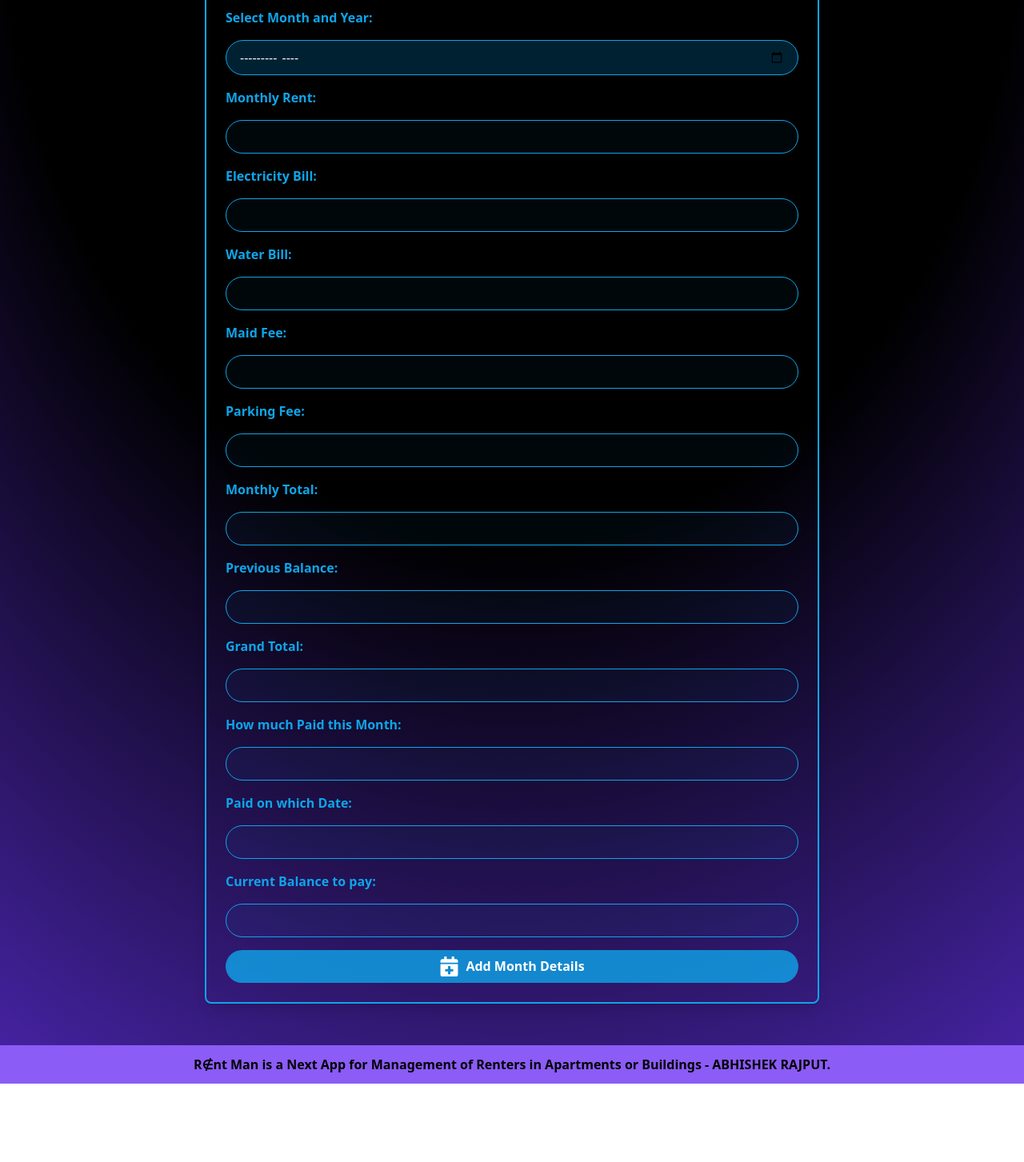
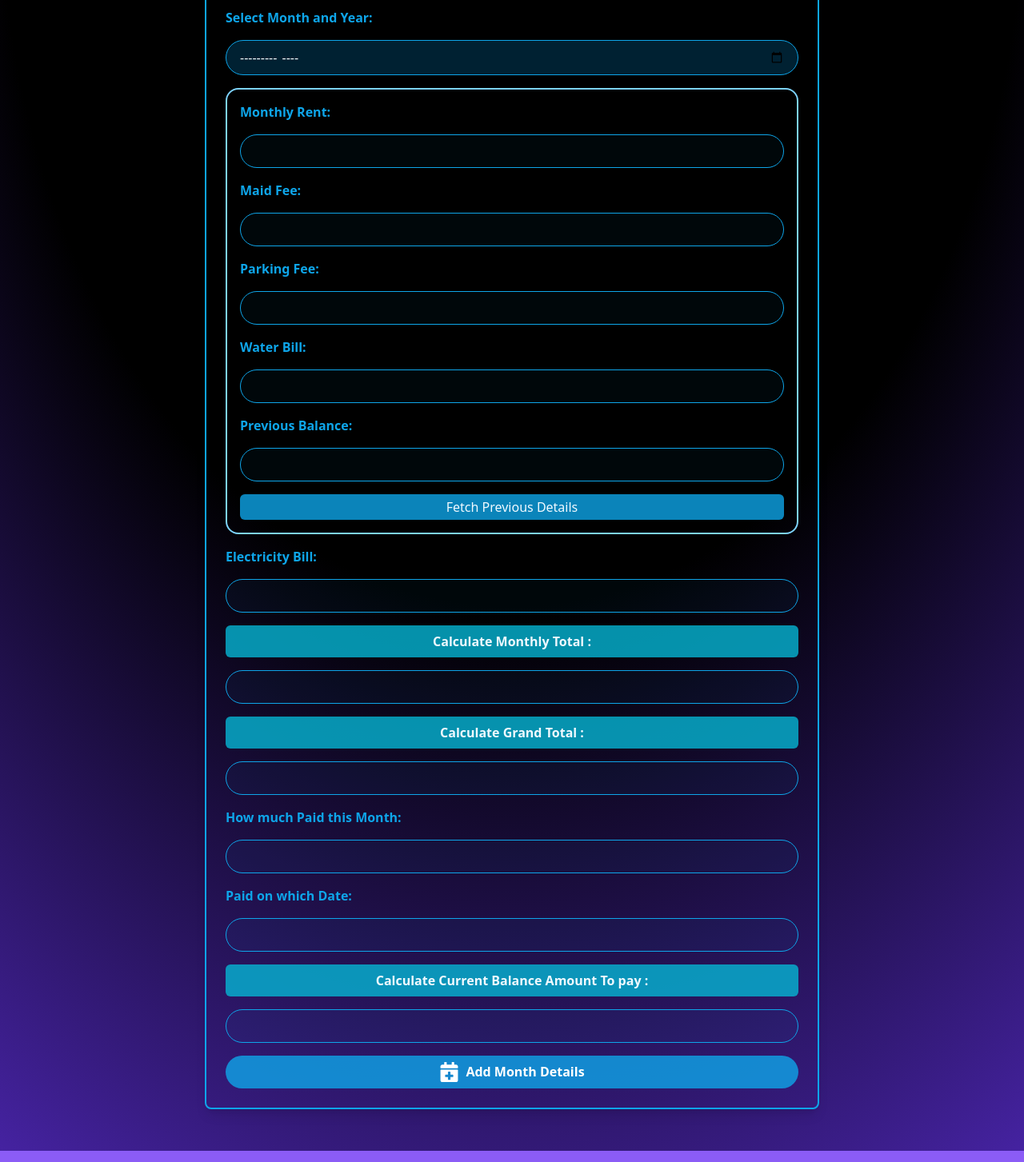
Before and after one commit to Abhi16082001/RentMan, a Next.js app: page /mdetails in a window 1280 px wide. Shown: the part 336-1789 px from the top of the page at 80% size. Before the commit the page ends 1691 px from the top, so only its background shows below. Built offline with nearby package versions, Linux system fonts and the light colour scheme.

Commit message:
Automated Calculations

```diff
--- /dev/null
+++ b/app/api/fetchprev/route.js
@@ -0,0 +1,44 @@
+import { NextResponse } from "next/server";
+import getClient from "@/lib/mongodb";
+import { ObjectId } from 'mongodb';
+
+export async function GET(request) {
+
+    const { searchParams } = new URL(request.url);
+    const id = searchParams.get('uid');
+  // Replace the uri string with your connection string.
+  const client = await getClient();
+    try {
+      const database = client.db('BuildingsDB');
+      const rntrs = database.collection('renters');
+      // Query for a movie that has the title 'Back to the Future'
+      // const query = { title: 'Back to the Future' };
+      const query = { "uid": id, };
+      const alluid = await rntrs.find(query).toArray();
+
+
+
+if (alluid.length === 0) {
+    console.log('No records found for the given user ID.');
+    return NextResponse.json({success:false}) // Handle the case where no records are found
+  }
+
+  // Sort the records by the "month" field in descending order
+  const sortedRecords = alluid.sort((a, b) => b.month.localeCompare(a.month));
+
+  // Get the latest record
+  const latestRecord = sortedRecords[0]; // The first record after sorting is the latest
+
+  console.log('Latest record:', latestRecord);
+
+  // If you only want the "month" field
+  const latestMonth = latestRecord.month;
+  console.log('Latest month:', latestMonth);
+
+
+      return NextResponse.json({success:true,latestRecord})
+    } finally {
+      // Ensures that the client will close when you finish/error
+      // await client.close();
+    }
+  }
--- a/app/editdetails/page.js
+++ b/app/editdetails/page.js
@@ -3,6 +3,7 @@ import React from 'react'
 import { useSearchParams } from 'next/navigation';
 import { useState,useEffect} from 'react';
 import { Suspense } from 'react';
+import { MdSecurityUpdate } from "react-icons/md";
 export default function Page() {
   // <Suspense fallback={<div>Loading...</div>}>
   //   const searchParams = useSearchParams();
@@ -68,6 +69,41 @@ export default function Page() {
     }
 
 
+
+    const handletotal = () => {
+      const rent= parseInt(dmodel.rent, 10);
+      const mfee= parseInt(dmodel.mfee, 10);
+      const pfee= parseInt(dmodel.pfee, 10);
+      const bill= parseInt(dmodel.bill, 10);
+      const wbill= parseInt(dmodel.wbill, 10);
+      const total=rent+mfee+pfee+bill+wbill
+      if(total===0 || !total){
+        setdmodel({...dmodel,mtot:"0"})
+      }
+     else{ setdmodel({...dmodel,mtot:total})}
+    };
+
+    const handlegtot = () => {
+      const mtot= parseInt(dmodel.mtot, 10);
+      const bal= parseInt(dmodel.bal, 10);
+      const gtotal=mtot+bal
+      if(gtotal===0 || !gtotal){
+        setdmodel({...dmodel,gtot:"0"})
+      }
+     else{ setdmodel({...dmodel,gtot:gtotal})}
+    };
+    const handletopay = () => {
+      const gtot= parseInt(dmodel.gtot, 10);
+      const paid= parseInt(dmodel.paid, 10);
+      const topay=gtot-paid
+     if(topay===0 || !topay){
+        setdmodel({...dmodel,topay:"0"})
+      }
+     else{ setdmodel({...dmodel,topay:topay})}
+    };
+
+
+
 return (
     <>
 <Suspense fallback={<div>Loading...</div>}>
@@ -84,7 +120,7 @@ return (
 
 
   <div className="container w-11/12 lg:w-3/5 mx-auto  border-2 border-emerald-500 space-y-3 p-6 rounded-lg shadow-lg">
-      <div className="flex justify-center font-extrabold bg-emerald-500 bg-opacity-25 rounded-xl p-2 font-mono text-xl text-blue-200"><h1>Edit Month Details </h1></div>
+      <div className="flex justify-center font-extrabold bg-emerald-500 bg-opacity-25 rounded-xl p-2 font-mono text-xl text-blue-200"><h1 className='text-center'>Edit Month Details </h1></div>
     <form className='space-y-4'>
 
         <label  className="block text-md font-semibold text-emerald-500"
@@ -98,7 +134,7 @@ return (
         className=" w-full px-4 py-2 border border-emerald-500 text-emerald-50 bg-emerald-600 bg-opacity-5 rounded-full focus:outline-none focus:ring-2 focus:ring-emerald-600"
          onChange={onchanger} />
         <label  className="block text-md font-semibold text-emerald-500"
-        htmlFor="bill">Bill:</label>
+        htmlFor="bill">Electricity Bill:</label>
         <input value={dmodel?.bill || ""} required type="text" name="bill" id="bill"
         className=" w-full px-4 py-2 border border-emerald-500 text-emerald-50 bg-emerald-600 bg-opacity-5 rounded-full focus:outline-none focus:ring-2 focus:ring-emerald-600"
          onChange={onchanger} />
@@ -118,7 +154,8 @@ return (
         className=" w-full px-4 py-2 border border-emerald-500 text-emerald-50 bg-emerald-600 bg-opacity-5 rounded-full focus:outline-none focus:ring-2 focus:ring-emerald-600"
          onChange={onchanger} />
         <label  className="block text-md font-semibold text-emerald-500"
-        htmlFor="mtot">Monthly Total:</label>
+        htmlFor="mtot">
+          <p className=' text-center bg-emerald-500 bg-opacity-50 hover:bg-emerald-700 hover:cursor-pointer  p-2 rounded-full text-emerald-50' onClick={() =>handletotal()}> Calculate Monthly Total :</p></label>
         <input value={dmodel?.mtot || ""} required type="text" name="mtot" id="mtot"
         className=" w-full px-4 py-2 border border-emerald-500 text-emerald-50 bg-emerald-600 bg-opacity-5 rounded-full focus:outline-none focus:ring-2 focus:ring-emerald-600"
          onChange={onchanger} />
@@ -128,7 +165,8 @@ return (
         className=" w-full px-4 py-2 border border-emerald-500 text-emerald-50 bg-emerald-600 bg-opacity-5 rounded-full focus:outline-none focus:ring-2 focus:ring-emerald-600"
          onChange={onchanger} />
         <label  className="block text-md font-semibold text-emerald-500"
-        htmlFor="gtot">Grand Total:</label>
+        htmlFor="gtot">
+        <p className=' text-center bg-emerald-500 hover:bg-emerald-700 hover:cursor-pointer  bg-opacity-50 p-2 rounded-full text-emerald-50' onClick={() =>handlegtot()}> Calculate Grand Total :</p></label>
         <input value={dmodel?.gtot || ""} required type="text" name="gtot" id="gtot"
         className=" w-full px-4 py-2 border border-emerald-500 text-emerald-50 bg-emerald-600 bg-opacity-5 rounded-full focus:outline-none focus:ring-2 focus:ring-emerald-600"
          onChange={onchanger} />
@@ -143,13 +181,16 @@ return (
         className=" w-full px-4 py-2 border border-emerald-500 text-emerald-50 bg-emerald-600 bg-opacity-5 rounded-full focus:outline-none focus:ring-2 focus:ring-emerald-600"
          onChange={onchanger} />
         <label  className="block text-md font-semibold text-emerald-500"
-        htmlFor="topay">Current Balance to pay: </label>
+        htmlFor="topay">
+        <p className=' text-center bg-emerald-500  hover:bg-emerald-700 hover:cursor-pointer  bg-opacity-50 p-2 rounded-full text-emerald-50' onClick={() =>handletopay()}> Calculate Current Balance Amount To pay :</p></label>
         <input value={dmodel?.topay || ""} required type="text" name="topay" id="topay"
         className=" w-full px-4 py-2 border border-emerald-500 text-emerald-50 bg-emerald-600 bg-opacity-5 rounded-full focus:outline-none focus:ring-2 focus:ring-emerald-600"
          onChange={onchanger} />
         <br />
-        <button className="w-full py-2 mt-4  bg-emerald-500 bg-opacity-80 text-white font-semibold rounded-full hover:bg-emerald-700  transition duration-300"
-         onClick={updatedetials}>Update Details</button>
+        <button className="w-full flex justify-center gap-2  py-2 mt-4  bg-emerald-500  text-white font-semibold rounded-md hover:bg-emerald-700  transition duration-300"
+         onClick={updatedetials}>
+          <MdSecurityUpdate size={25}/>
+          Update Details</button>
       </form>
       </div>
       <div className="text-green-600 text-center">{alert}</div>
--- a/app/mdetails/page.js
+++ b/app/mdetails/page.js
@@ -120,10 +120,71 @@ export default function Page() {
         }
         }
 
+        const fetchData = async (uid) => {
+          try {
+            const response = await fetch(`/api/fetchprev?uid=${encodeURIComponent(uid)}`); // Replace with your API endpoint
+            if (!response.ok) {
+              throw new Error(`Error: ${response.statusText}`);
+            }
+            const sd= await response.json()
+           if(sd.success){
+            const lrecord=data.latestRecord
+            console.log('Fetched data:', lrecord);
+            return lrecord;}
+            else{return null}
+          } catch (error) {
+            console.log('Error fetching data:', error);
+
+          }
+        };
+
+        const handleFetch = async (uid) => {
+          const data = await fetchData(uid);
+          if(data){
+          setdmodel({...dmodel, rent:data.rent,mfee:data.mfee,pfee:data.pfee,bal:data.topay,wbill:data.wbill})
+          }
+          else{
+            setdmodel({...dmodel, rent:"0",mfee:"0",pfee:"0",bal:"0",wbill:"0"})
+          }
+          // console.log('Data received:', pdata);
+        };
+
       const handleClick = (mdt) => {
         const obj = mdt;
         const encodedObj = encodeURIComponent(JSON.stringify(obj));
         router.push(`/rdetails?mobj=${encodedObj}`);
+      };
+
+      const handletotal = () => {
+        const rent= parseInt(dmodel.rent, 10);
+        const mfee= parseInt(dmodel.mfee, 10);
+        const pfee= parseInt(dmodel.pfee, 10);
+        const bill= parseInt(dmodel.bill, 10);
+        const wbill= parseInt(dmodel.wbill, 10);
+        const total=rent+mfee+pfee+bill+wbill
+        if(total===0 || !total){
+          setdmodel({...dmodel,mtot:"0"})
+        }
+       else{ setdmodel({...dmodel,mtot:total})}
+      };
+
+      const handlegtot = () => {
+        const mtot= parseInt(dmodel.mtot, 10);
+        const bal= parseInt(dmodel.bal, 10);
+        const gtotal=mtot+bal
+        if(gtotal===0 || !gtotal){
+          setdmodel({...dmodel,gtot:"0"})
+        }
+       else{ setdmodel({...dmodel,gtot:gtotal})}
+      };
+      const handletopay = () => {
+        const gtot= parseInt(dmodel.gtot, 10);
+        const paid= parseInt(dmodel.paid, 10);
+        const topay=gtot-paid
+       if(topay===0 || !topay){
+          setdmodel({...dmodel,topay:"0"})
+        }
+       else{ setdmodel({...dmodel,topay:topay})}
       };
 
     //   const handladdm = (mdt) => {
@@ -192,22 +253,15 @@ export default function Page() {
   )}
 
       <div className="container w-11/12 lg:w-3/5 mx-auto  border-2 border-sky-500 space-y-3 p-6 rounded-lg shadow-lg">
-      <div className="flex justify-center font-extrabold bg-blue-500 bg-opacity-55 rounded-xl p-2 font-mono text-xl text-blue-400"><h1>Add New Month Details </h1></div>
+      <div className="flex justify-center font-extrabold bg-blue-500 bg-opacity-55 rounded-xl p-2 font-mono text-xl text-blue-400"><h1 className='text-center'>Add New Month Details </h1></div>
       <form className="space-y-4">
        <label  className="block text-md font-semibold text-sky-500" htmlFor="month">Select Month and Year:</label>
        <input value={dmodel?.month || ""} type="month" id="month" name="month"
        className=" w-full px-4 py-2 border border-sky-500 text-sky-50 bg-sky-600 bg-opacity-25 rounded-full focus:outline-none focus:ring-2 focus:ring-sky-600"
        onChange={onchanger} />
+       <div className='space-y-4 border-2 border-sky-300 p-4 rounded-2xl'>
         <label  className="block text-md font-semibold text-sky-500" htmlFor="rent">Monthly Rent: </label>
         <input value={dmodel?.rent || ""} required type="text" name="rent" id="rent"
-        className=" w-full px-4 py-2 border border-sky-500 text-sky-50 bg-sky-600 bg-opacity-5 rounded-full focus:outline-none focus:ring-2 focus:ring-sky-600"
-        onChange={onchanger} />
-        <label  className="block text-md font-semibold text-sky-500" htmlFor="bill">Electricity Bill:</label>
-        <input value={dmodel?.bill || ""} required type="text" name="bill" id="bill"
-        className=" w-full px-4 py-2 border border-sky-500 text-sky-50 bg-sky-600 bg-opacity-5 rounded-full focus:outline-none focus:ring-2 focus:ring-sky-600"
-        onChange={onchanger} />
-        <label  className="block text-md font-semibold text-sky-500" htmlFor="wbill">Water Bill:</label>
-        <input value={dmodel?.wbill || ""} required type="text" name="wbill" id="wbill"
         className=" w-full px-4 py-2 border border-sky-500 text-sky-50 bg-sky-600 bg-opacity-5 rounded-full focus:outline-none focus:ring-2 focus:ring-sky-600"
         onChange={onchanger} />
         <label  className="block text-md font-semibold text-sky-500" htmlFor="mfee">Maid Fee:</label>
@@ -218,15 +272,27 @@ export default function Page() {
         <input value={dmodel?.pfee || ""} required type="text" name="pfee" id="pfee"
         className=" w-full px-4 py-2 border border-sky-500 text-sky-50 bg-sky-600 bg-opacity-5 rounded-full focus:outline-none focus:ring-2 focus:ring-sky-600"
         onChange={onchanger} />
-        <label  className="block text-md font-semibold text-sky-500" htmlFor="mtot">Monthly Total:</label>
-        <input value={dmodel?.mtot || ""} required type="text" name="mtot" id="mtot"
+        <label  className="block text-md font-semibold text-sky-500" htmlFor="wbill">Water Bill:</label>
+        <input value={dmodel?.wbill || ""} required type="text" name="wbill" id="wbill"
         className=" w-full px-4 py-2 border border-sky-500 text-sky-50 bg-sky-600 bg-opacity-5 rounded-full focus:outline-none focus:ring-2 focus:ring-sky-600"
         onChange={onchanger} />
         <label  className="block text-md font-semibold text-sky-500" htmlFor="bal">Previous Balance:</label>
         <input value={dmodel?.bal || ""} required type="text" name="bal" id="bal"
         className=" w-full px-4 py-2 border border-sky-500 text-sky-50 bg-sky-600 bg-opacity-5 rounded-full focus:outline-none focus:ring-2 focus:ring-sky-600"
         onChange={onchanger} />
-        <label  className="block text-md font-semibold text-sky-500" htmlFor="gtot">Grand Total:</label>
+        <p className='bg-sky-500 bg-opacity-80 text-sky-50 hover:bg-sky-700 hover:cursor-pointer inline-block w-full text-center rounded-md p-1' onClick={() =>handleFetch(drobj.uid)}>Fetch Previous Details</p>
+        </div>
+        <label  className="block text-md font-semibold text-sky-500" htmlFor="bill">Electricity Bill:</label>
+        <input value={dmodel?.bill || ""} required type="text" name="bill" id="bill"
+        className=" w-full px-4 py-2 border border-sky-500 text-sky-50 bg-sky-600 bg-opacity-5 rounded-full focus:outline-none focus:ring-2 focus:ring-sky-600"
+        onChange={onchanger} />
+        <label  className="block text-md font-semibold text-sky-500 gap-2" htmlFor="mtot">
+        <p className=' text-center bg-cyan-500 bg-opacity-80 hover:bg-sky-700 hover:cursor-pointer  p-2 rounded-md text-sky-50' onClick={() =>handletotal()}> Calculate Monthly Total :</p></label>
+        <input value={dmodel?.mtot || ""} required type="text" name="mtot" id="mtot"
+        className=" w-full px-4 py-2 border border-sky-500 text-sky-50 bg-sky-600 bg-opacity-5 rounded-full focus:outline-none focus:ring-2 focus:ring-sky-600"
+        onChange={onchanger} />
+        <label  className="block text-md font-semibold text-sky-500" htmlFor="gtot">
+        <p className=' text-center bg-cyan-500 hover:bg-sky-700 hover:cursor-pointer  bg-opacity-80 p-2 rounded-md text-sky-50' onClick={() =>handlegtot()}> Calculate Grand Total :</p></label>
         <input value={dmodel?.gtot || ""} required type="text" name="gtot" id="gtot"
         className=" w-full px-4 py-2 border border-sky-500 text-sky-50 bg-sky-600 bg-opacity-5 rounded-full focus:outline-none focus:ring-2 focus:ring-sky-600"
         onChange={onchanger} />
@@ -238,7 +304,8 @@ export default function Page() {
         <input value={dmodel?.pddt || ""} required type="text" name="pddt" id="pddt"
         className=" w-full px-4 py-2 border border-sky-500 text-sky-50 bg-sky-600 bg-opacity-5 rounded-full focus:outline-none focus:ring-2 focus:ring-sky-600"
         onChange={onchanger} />
-        <label  className="block text-md font-semibold text-sky-500" htmlFor="topay">Current Balance to pay: </label>
+        <label  className="block text-md font-semibold text-sky-500" htmlFor="topay">
+        <p className=' text-center bg-cyan-500  hover:bg-sky-700 hover:cursor-pointer  bg-opacity-80 p-2 rounded-md text-sky-50' onClick={() =>handletopay()}> Calculate Current Balance Amount To pay :</p></label>
         <input value={dmodel?.topay || ""} required type="text" name="topay" id="topay"
         className=" w-full px-4 py-2 border border-sky-500 text-sky-50 bg-sky-600 bg-opacity-5 rounded-full focus:outline-none focus:ring-2 focus:ring-sky-600"
         onChange={onchanger} />
--- a/app/owner/page.js
+++ b/app/owner/page.js
@@ -7,6 +7,7 @@ import { FaAddressCard } from "react-icons/fa6";
 import { TbPasswordUser } from "react-icons/tb";
 import { BsBuildingFillAdd } from "react-icons/bs";
 import { BsFillBuildingsFill } from "react-icons/bs";
+
 
 
 export default function Page() {
--- a/app/page.js
+++ b/app/page.js
@@ -4,7 +4,7 @@ import { useState,useEffect} from "react";
 import Link from 'next/link';
 import { RiLoginCircleLine } from "react-icons/ri";
 import { useRouter } from 'next/navigation';
-
+import { ImUserPlus } from "react-icons/im";
 export default function Page() {
   const router = useRouter();
     const [umodel, setumodel] = useState(null)
@@ -88,7 +88,9 @@ Log In
 
   <div className='container w-11/12 sm:w-3/5 mx-auto bg-blue-300 bg-opacity-50 p-5 rounded-md flex flex-col'>
       <div className='font-bold text-xl text-center text-cyan-50'>Not Registered? </div>
-      <Link className='bg-blue-500 rounded-md font-bold text-blue-950 hover:cursor-pointer hover:bg-blue-400 text-xl p-3 text-center'  href="/register"> Register Here</Link>
+      <Link className='bg-blue-500 flex justify-center gap-2  rounded-md font-bold text-blue-950 hover:cursor-pointer hover:bg-blue-400 text-xl p-3 text-center'  href="/register">
+      <ImUserPlus size={30}/>
+      Register Here</Link>
       </div>
       </div>
   </>
--- a/app/register/page.js
+++ b/app/register/page.js
@@ -3,6 +3,7 @@ import React from 'react'
 import { useState} from "react";
 import Link from 'next/link';
 import { IoPersonAdd } from "react-icons/io5";
+import { RiUserShared2Fill } from "react-icons/ri";
 export default function Page() {
 
 
@@ -80,7 +81,9 @@ export default function Page() {
   )}
      <div className='container w-11/12 sm:w-3/5 mx-auto bg-blue-300 bg-opacity-50 p-5 rounded-md flex flex-col'>
       <div className='font-bold text-xl text-center text-blue-50'>Already Registered? </div>
-      <Link className='bg-cyan-500 rounded-md font-bold text-cyan-950 hover:cursor-pointer hover:bg-cyan-400 text-xl p-3 text-center'  href="/"> Login Here</Link>
+      <Link className='bg-cyan-500 flex justify-center gap-2  rounded-md font-bold text-cyan-950 hover:cursor-pointer hover:bg-cyan-400 text-xl p-3 text-center'  href="/">
+      <RiUserShared2Fill size={30}/>
+       Login Here</Link>
       </div>
       </div>
   </>
--- a/components/Navbar.js
+++ b/components/Navbar.js
@@ -1,6 +1,7 @@
 
 import React from 'react'
 import Link from 'next/link'
+import { BsFillBuildingsFill } from "react-icons/bs";
 import { TbLogout2 } from "react-icons/tb";
 const Navbar = () => {
 
@@ -11,7 +12,7 @@ const Navbar = () => {
        <span className='text-gray'>R∉nt</span>
        <span className='text-purple-700 font-bold'>Man</span>
        </div>
-
+       <BsFillBuildingsFill size={30} />
       <Link  href="/" className=' flex justify-center gap-1 font-semibold text-purple-900 bg-purple-200 p-2 rounded-md hover:cursor-pointer hover:bg-purple-300'>
       <TbLogout2 size={25} />
         Log Out
```
Also changed, not shown: app/chngcred/page.js (+10 -4 lines), app/editbuilding/page.js (+6 -3 lines).
